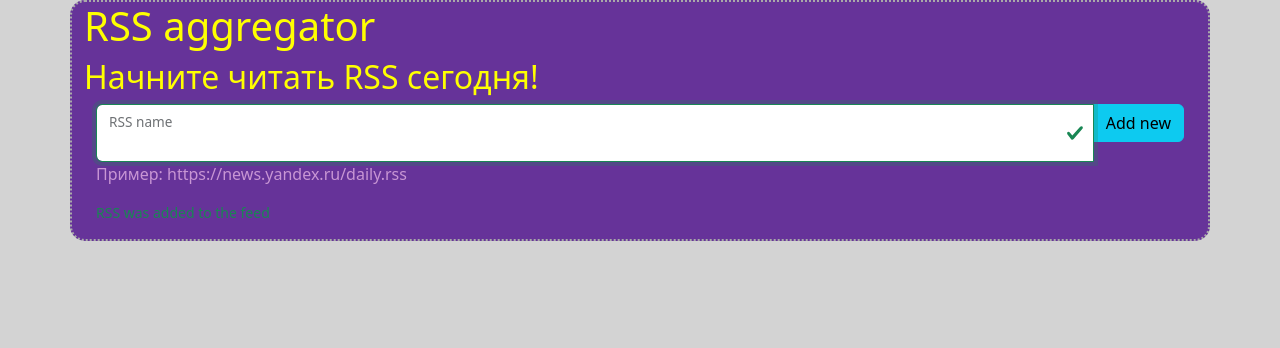
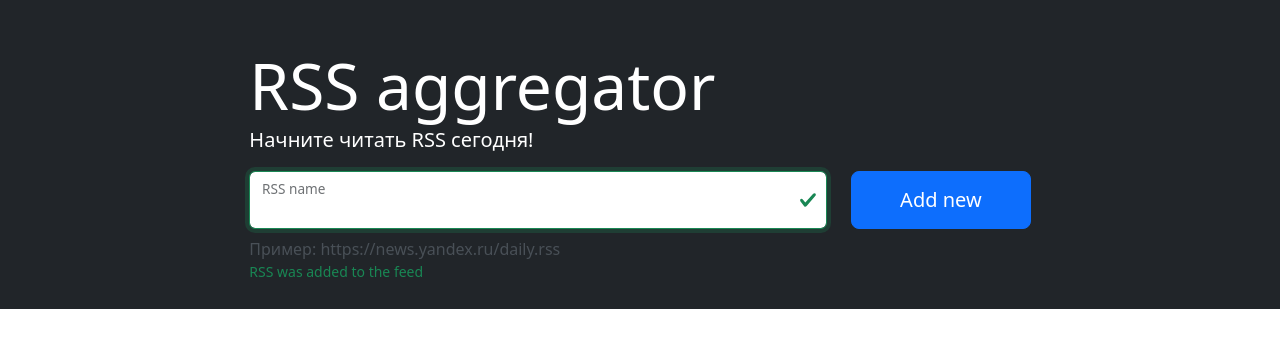
Before and after one commit to metastasio/RSS-aggregator, a website built with webpack: page src/index.html in a window 1280 px wide. Both pictures are taken after typing "https://example.com" into the empty fields and a click on the button "Add new". Built offline with nearby package versions, Linux system fonts and the light colour scheme.

Commit message:
Modified

```diff
--- a/src/index.html
+++ b/src/index.html
@@ -2,30 +2,65 @@
 <html>
   <head>
     <meta charset="utf-8" />
-    <meta name="viewport" content="width=device-width, initial-scale=1" />
+    <meta
+      name="viewport"
+      content="width=device-width,initial-scale=1,shrink-to-fit=no"
+    />
     <title>RSS aggregator</title>
   </head>
-  <body class="container">
-    <h1>RSS aggregator</h1>
-    <h2>Начните читать RSS сегодня!</h2>
-    <form data-form="url" method="post" novalidate>
-      <div class="input-group container">
-        <div class="form-floating mb-3">
-          <input
-            id="URLValidation"
-            name="url"
-            type="url"
-            class="form-control"
-            placeholder="RSS Name"
-            aria-label="RSS Name"
-            autofocus="true"
-          />
-          <label for="URLValidation" class="form-label">RSS name</label>
-          <p id="hint">Пример: https://news.yandex.ru/daily.rss</p>
-          <div id="URLValidationMessage" class=""></div>
+  <body class="d-flex flex-column min-vh-100">
+    <main class="flex-grow-1">
+      <section class="container-fluid bg-dark p-5">
+        <div class="row">
+          <div class="col-md-10 col-lg-8 mx-auto text-white">
+            <h1 class="display-3 mb-0">RSS aggregator</h1>
+            <p class="lead">
+              Начните читать RSS сегодня!
+            </p>
+            <form data-form="url" method="post" action="" class="rss-form text-body" novalidate>
+              <div class="row">
+                <div class="col">
+                  <div class="form-floating">
+                    <input
+                      id="url-input"
+                      type="url"
+                      autofocus=""
+                      required=""
+                      name="url"
+                      aria-label="url"
+                      class="form-control w-100"
+                      placeholder="RSS name"
+                      autocomplete="off"
+                    />
+                    <label for="url-input">RSS name</label>
+                  </div>
+                </div>
+                <div class="col-auto">
+                  <button
+                    type="submit"
+                    aria-label="add"
+                    class="h-100 btn btn-lg btn-primary px-sm-5"
+                  >
+                    Add new
+                  </button>
+                </div>
+              </div>
+            </form>
+            <p class="mt-2 mb-0 text-dark-emphasis">
+              Пример: https://news.yandex.ru/daily.rss
+            </p>
+            <p class="feedback m-0 position-absolute small text-danger"></p>
+          </div>
         </div>
-        <button class="btn btn-info">Add new</button>
-      </div>
-    </form>
+      </section>
+      <section class="container-fluid container-xxl p-5">
+        <div class="row">
+          <div class="col-md-10 col-lg-8 order-1 mx-auto posts"></div>
+          <div
+            class="col-md-10 col-lg-4 mx-auto order-0 order-lg-1 feeds"
+          ></div>
+        </div>
+      </section>
+    </main>
   </body>
 </html>
--- a/src/js/index.js
+++ b/src/js/index.js
@@ -4,7 +4,7 @@ import isEmpty from 'lodash/isEmpty.js';
 // import onChange from 'on-change';
 
 const form = document.querySelector('form');
-const errorMessage = document.getElementById('URLValidationMessage');
+const errorMessage = document.querySelector('.feedback');
 const input = document.querySelector('input');
 
 const schema = yup.object().shape({
@@ -27,14 +27,14 @@ const render = (state) => {
     input.focus();
     input.classList.remove('is-invalid');
     input.classList.add('is-valid');
-    errorMessage.classList.remove('invalid-feedback');
-    errorMessage.classList.add('valid-feedback');
+    errorMessage.classList.remove('text-danger');
+    errorMessage.classList.add('text-success');
     errorMessage.textContent = 'RSS was added to the feed';
   } else if (state.state === 'invalid') {
     input.classList.remove('is-valid');
     input.classList.add('is-invalid');
-    errorMessage.classList.remove('valid-feedback');
-    errorMessage.classList.add('invalid-feedback');
+    errorMessage.classList.remove('text-success');
+    errorMessage.classList.add('text-danger');
     errorMessage.textContent = state.errors.message;
   }
   console.log(state);
@@ -50,6 +50,7 @@ const app = () => {
 
   form.addEventListener('submit', (e) => {
     e.preventDefault();
+    console.log(errorMessage);
     const formData = new FormData(e.target);
     const objectData = Object.fromEntries(formData);
     if (state.feed.includes(formData.get('url'))) {
--- a/src/scss/styles.scss
+++ b/src/scss/styles.scss
@@ -1,21 +1,21 @@
 @import '~bootstrap/scss/bootstrap';
 
-html {
-  background-color: lightgray;
-  height: 100%;
-}
-body {
-  background-color: rebeccapurple;
-  color: yellow;
-  border-radius: 15px;
-  border: 2px dotted darkgray;
-}
-#hint {
-  color: rgb(200, 150, 212);
-}
-.form-label {
-  color: gray;
-}
-.container {
-  align-items: start
-}
+// html {
+//   background-color: lightgray;
+//   height: 100%;
+// }
+// body {
+//   background-color: rebeccapurple;
+//   color: yellow;
+//   border-radius: 15px;
+//   border: 2px dotted darkgray;
+// }
+// #hint {
+//   color: rgb(200, 150, 212);
+// }
+// .form-label {
+//   color: gray;
+// }
+// .text-muted {
+//   color: gray
+// }
```
